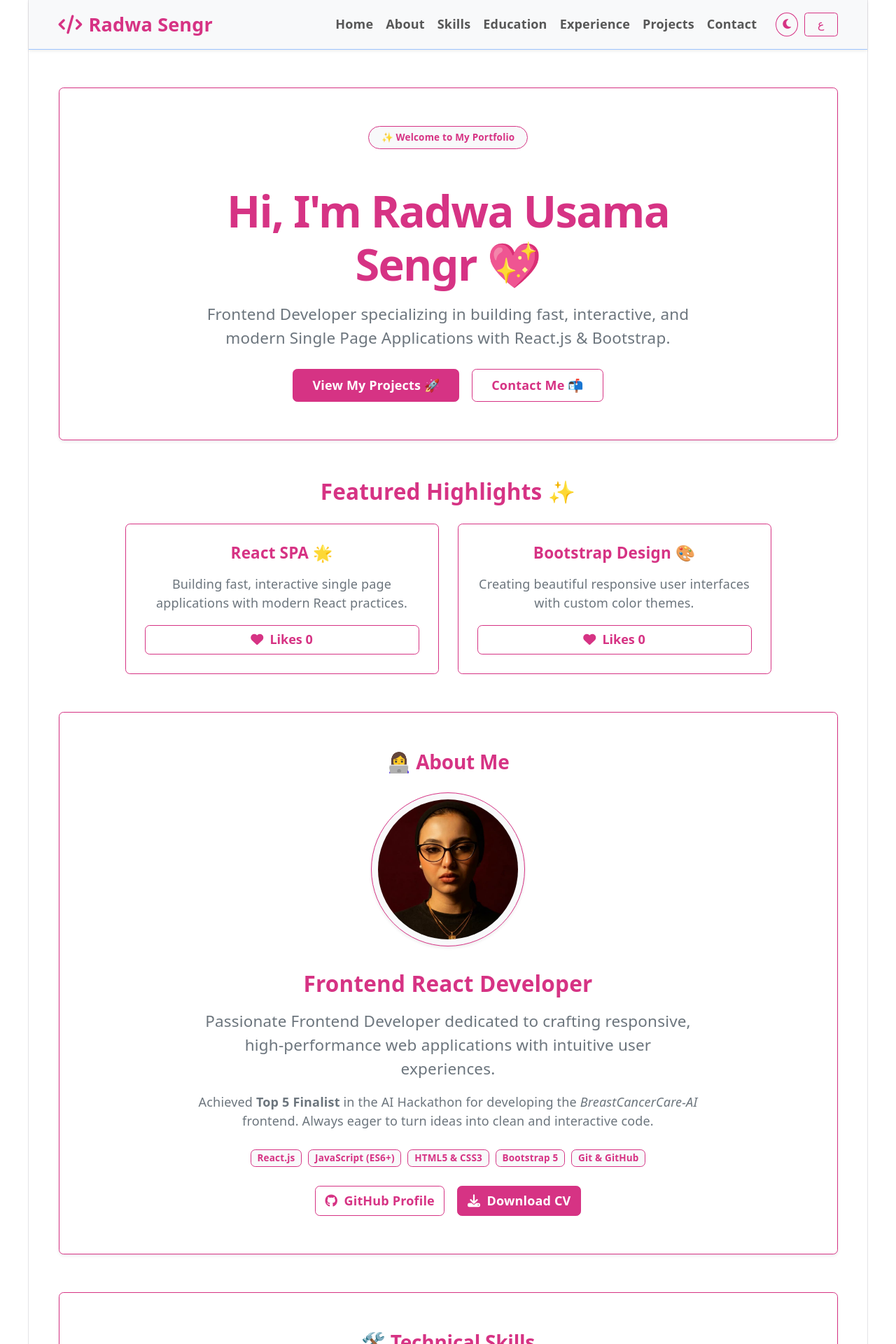
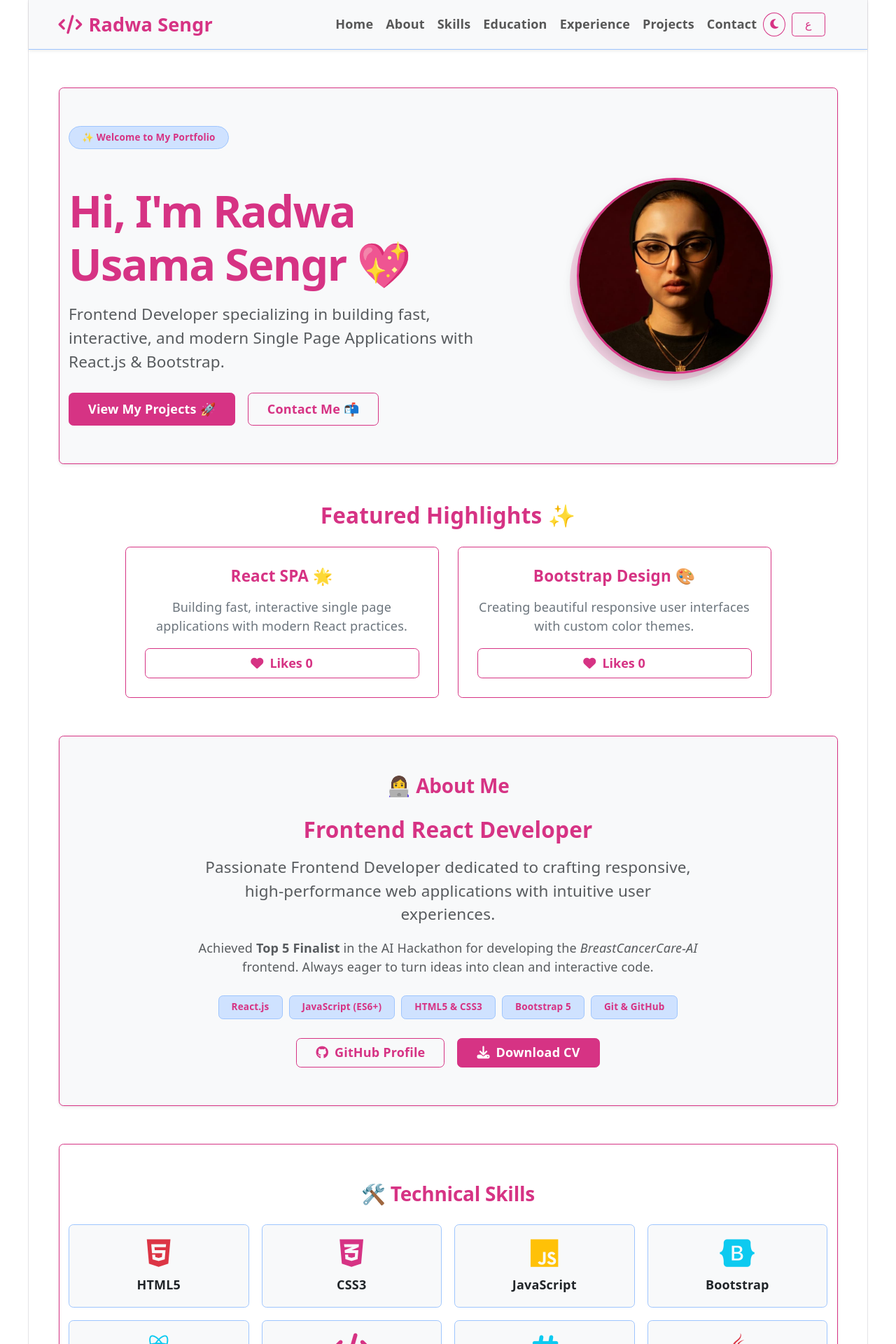
Before and after one commit to RadwaSengr/radwa-portfolio, a React (Vite) app: page / in a window 1280 px wide. Shown: the top 1920 px of the page at 70% size. Built offline with nearby package versions, Linux system fonts and the light colour scheme.

Commit message:
Add footer, social links, contact form updates, and fix localStorage state

```diff
--- a/src/About.jsx
+++ b/src/About.jsx
@@ -1,63 +1,65 @@
-import profilePic from './assets/Radwa-Sengr.jpeg';
-
-function About() {
+function About({ lang }) {
   return (
-    <section id="about" className="py-5 bg-white rounded shadow-sm border border-primary mb-5">
+    <section id="about" className="py-5 bg-body-tertiary rounded shadow-sm border border-primary mb-5">
       <div className="container">
-        <h2 className="text-primary mb-4 text-center fw-bold">👩‍💻 About Me</h2>
+        <h2 className="text-primary mb-4 text-center fw-bold">
+          {lang === 'en' ? '👩‍💻 About Me' : '👩‍💻 نبذة عني'}
+        </h2>
 
         <div className="row justify-content-center">
           <div className="col-lg-8 text-center">
 
-            <div className="mb-4">
-              <div className="p-2 bg-light rounded-circle border border-primary d-inline-block shadow-sm overflow-hidden">
-                <img
-                  src={profilePic}
-                  alt="Radwa Sengr"
-                  className="img-fluid"
-                  style={{
-                    width: "200px",
-                    height: "200px",
-                    objectFit: "cover",
-                    objectPosition: "center 20%",
-                    borderRadius: "50%"
-                  }}
-                />
-              </div>
+            <h3 className="text-primary fw-bold mb-3">
+              {lang === 'en' ? 'Frontend React Developer' : 'مطور واجهات أمامية (React)'}
+            </h3>
+
+            <p className="text-body-secondary fs-5 mb-3">
+              {lang === 'en'
+                ? 'Passionate Frontend Developer dedicated to crafting responsive, high-performance web applications with intuitive user experiences.'
+                : 'مطور واجهات أمامية شغوف وملتزم بتصميم تطبيقات ويب متجاوبة وعالية الأداء مع تجارب مستخدم بديهية ومريحة.'
+              }
+            </p>
+
+            <p className="text-body-secondary mb-4">
+              {lang === 'en' ? (
+                <>
+                  Achieved <strong>Top 5 Finalist</strong> in the AI Hackathon for developing the <em>BreastCancerCare-AI</em> frontend. Always eager to turn ideas into clean and interactive code.
+                </>
+              ) : (
+                <>
+                  وصلت إلى قائمة <strong>أفضل 5 مشاريع نهائية</strong> في هاكاثون الذكاء الاصطناعي لتطوير الواجهة الأمامية لمشروع <em>BreastCancerCare-AI</em>. مستعد دائماً لتحويل الأفكار إلى كود نظيف وتفاعلي.
+                </>
+              )}
+            </p>
+
+            {/* قسم المهارات (يظل كما هو لأنه مصطلحات تقنية) */}
+            <div className="d-flex flex-wrap gap-2 justify-content-center mt-3">
+              <span className="badge bg-primary-subtle text-primary border border-primary-subtle px-3 py-2">React.js</span>
+              <span className="badge bg-primary-subtle text-primary border border-primary-subtle px-3 py-2">JavaScript (ES6+)</span>
+              <span className="badge bg-primary-subtle text-primary border border-primary-subtle px-3 py-2">HTML5 & CSS3</span>
+              <span className="badge bg-primary-subtle text-primary border border-primary-subtle px-3 py-2">Bootstrap 5</span>
+              <span className="badge bg-primary-subtle text-primary border border-primary-subtle px-3 py-2">Git & GitHub</span>
             </div>
 
-            <h3 className="text-primary fw-bold mb-3">Frontend React Developer</h3>
-            <p className="text-secondary fs-5 mb-3">
-              Passionate Frontend Developer dedicated to crafting responsive, high-performance web applications with intuitive user experiences.
-            </p>
-            <p className="text-secondary mb-4">
-              Achieved <strong>Top 5 Finalist</strong> in the AI Hackathon for developing the <em>BreastCancerCare-AI</em> frontend. Always eager to turn ideas into clean and interactive code.
-            </p>
-
-            <div className="d-flex flex-wrap gap-2 justify-content-center mt-3">
-              <span className="badge bg-light text-primary border border-primary">React.js</span>
-              <span className="badge bg-light text-primary border border-primary">JavaScript (ES6+)</span>
-              <span className="badge bg-light text-primary border border-primary">HTML5 & CSS3</span>
-              <span className="badge bg-light text-primary border border-primary">Bootstrap 5</span>
-              <span className="badge bg-light text-primary border border-primary">Git & GitHub</span>
-            </div>
-
+            {/* الأزرار */}
             <div className="mt-4 d-flex flex-wrap gap-3 justify-content-center">
               <a
                 href="https://github.com/RadwaSengr"
                 target="_blank"
                 rel="noreferrer"
-                className="btn btn-outline-primary fw-bold"
+                className="btn btn-outline-primary fw-bold px-4"
               >
-                <i className="fa-brands fa-github me-1"></i> GitHub Profile
+                <i className="fa-brands fa-github me-2"></i>
+                {lang === 'en' ? 'GitHub Profile' : 'حسابي على GitHub'}
               </a>
 
               <a
                 href={`${import.meta.env.BASE_URL}Radwa%20Usama%20Sengr%20-%20CV%20(1).pdf`}
                 download="Radwa_Sengr_Frontend_CV.pdf"
-                className="btn btn-primary fw-bold"
+                className="btn btn-primary fw-bold px-4"
               >
-                <i className="fa-solid fa-download me-1"></i> Download CV
+                <i className="fa-solid fa-download me-2"></i>
+                {lang === 'en' ? 'Download CV' : 'تحميل السيرة الذاتية'}
               </a>
             </div>
 
--- a/src/App.jsx
+++ b/src/App.jsx
@@ -1,4 +1,4 @@
-import { useState } from 'react';
+import { useState, useEffect } from 'react';
 import Navbar from './Navbar';
 import Home from './Home';
 import About from './About';
@@ -9,40 +9,46 @@ import Projects from './Projects';
 import Contact from './Contact';
 import Card from './Card';
 import ScrollToTop from './ScrollToTop';
+import Footer from './Footer'; // 🌟 استيراد مكون الفوتر الجديد
 
 function App() {
-  const [lang, setLang] = useState('en');
-  const [isDarkMode, setIsDarkMode] = useState(false);
+  // جلب اللغة والـ Theme من LocalStorage (وإذا لم يوجد، ضع الافتراضي)
+  const [lang, setLang] = useState(() => localStorage.getItem('lang') || 'en');
+  const [theme, setTheme] = useState(() => localStorage.getItem('theme') || 'light');
 
-  const toggleTheme = () => {
-    const nextTheme = !isDarkMode;
-    setIsDarkMode(nextTheme);
-
-    if (nextTheme) {
+  // التأثير الأول: تحديث الـ Theme في الـ DOM والـ LocalStorage
+  useEffect(() => {
+    localStorage.setItem('theme', theme);
+    if (theme === 'dark') {
       document.documentElement.setAttribute('data-theme', 'dark');
       document.documentElement.setAttribute('data-bs-theme', 'dark');
     } else {
       document.documentElement.removeAttribute('data-theme');
       document.documentElement.setAttribute('data-bs-theme', 'light');
     }
-  };
+  }, [theme]);
 
-  const toggleLanguage = () => {
-    const newLang = lang === 'en' ? 'ar' : 'en';
-    setLang(newLang);
-    document.documentElement.dir = newLang === 'en' ? 'ltr' : 'rtl';
-  };
+  // التأثير الثاني: تحديث اللغة واتجاه الصفحة في الـ DOM والـ LocalStorage
+  useEffect(() => {
+    localStorage.setItem('lang', lang);
+    document.documentElement.dir = lang === 'ar' ? 'rtl' : 'ltr';
+    document.documentElement.lang = lang;
+  }, [lang]);
+
+  // دوال التبديل التي سنمررها للـ Navbar
+  const toggleTheme = () => setTheme(prevTheme => prevTheme === 'light' ? 'dark' : 'light');
+  const toggleLanguage = () => setLang(prevLang => prevLang === 'en' ? 'ar' : 'en');
 
   return (
     <div className="d-flex flex-column min-vh-100">
       <Navbar
+        theme={theme}
         toggleTheme={toggleTheme}
-        isDarkMode={isDarkMode}
+        lang={lang}
         toggleLanguage={toggleLanguage}
-        lang={lang}
       />
 
-      <main className="container my-4">
+      <main className="container my-4 flex-grow-1">
         <Home lang={lang} />
 
         <section className="mb-5 text-center">
@@ -72,45 +78,21 @@ function App() {
         </section>
 
         <About lang={lang} />
-
         <Skills lang={lang} />
-
         <Education lang={lang} />
         <Experience lang={lang} />
-
         <Projects lang={lang} />
-
         <Contact lang={lang} />
       </main>
 
       <ScrollToTop />
 
-      <footer className="bg-white text-center py-4 border-top border-primary mt-auto">
-        <div className="container">
-          <div className="d-flex justify-content-center gap-4 mb-2">
-            <a href="mailto:radwasengr44@gmail.com" className="text-primary fs-3 card-hover" title="Email Me">
-              <i className="fa-solid fa-envelope"></i>
-            </a>
-            <a href="https://www.linkedin.com/in/radwa-s-2b4079306" target="_blank" rel="noopener noreferrer" className="text-primary fs-3 card-hover" title="LinkedIn Profile">
-              <i className="fa-brands fa-linkedin"></i>
-            </a>
-            <a href="https://github.com/RadwaSengr" target="_blank" rel="noopener noreferrer" className="text-primary fs-3 card-hover" title="GitHub Profile">
-              <i className="fa-brands fa-github"></i>
-            </a>
-            <a href="https://www.facebook.com/share/19WkpMHX4a/" target="_blank" rel="noopener noreferrer" className="text-primary fs-3 card-hover" title="Facebook Profile">
-              <i className="fa-brands fa-facebook"></i>
-            </a>
-          </div>
-
-          <p className="text-primary mb-0 mt-2 fw-semibold">
-            {lang === 'en'
-              ? '© 2026 | Built with 💖 by Radwa Usama Sengr'
-              : '© 2026 | صُنع بحب 💖 بواسطة رضوى أسامة سنجر'}
-          </p>
-        </div>
-      </footer>
+      {/* 🌟 استخدام مكون الفوتر المنفصل الذي يحتوي على وسائل التواصل */}
+      <Footer lang={lang} />
     </div>
   );
 }
 
+App.displayName = 'App';
+
 export default App;
--- /dev/null
+++ b/src/Footer.jsx
@@ -0,0 +1,70 @@
+// ملف: src/components/Footer.jsx
+
+function Footer({ lang }) {
+  const currentYear = new Date().getFullYear();
+
+  return (
+    <footer className="py-4 bg-body-tertiary border-top border-primary-subtle text-center mt-auto">
+      <div className="container">
+
+        {/* وسائل التواصل الاجتماعي 🌟 */}
+        <div className="d-flex justify-content-center gap-3 mb-4">
+          <a
+            href="mailto:radwasengr44@gmail.com"
+            className="btn btn-outline-primary rounded-circle shadow-sm"
+            style={{ width: '45px', height: '45px', display: 'flex', alignItems: 'center', justifyContent: 'center' }}
+            title="Email"
+          >
+            <i className="fa-solid fa-envelope fs-5"></i>
+          </a>
+
+          <a
+            href="https://www.linkedin.com/in/radwa-s-2b4079306"
+            target="_blank"
+            rel="noreferrer"
+            className="btn btn-outline-primary rounded-circle shadow-sm"
+            style={{ width: '45px', height: '45px', display: 'flex', alignItems: 'center', justifyContent: 'center' }}
+            title="LinkedIn"
+          >
+            <i className="fa-brands fa-linkedin-in fs-5"></i>
+          </a>
+
+          <a
+            href="https://github.com/RadwaSengr"
+            target="_blank"
+            rel="noreferrer"
+            className="btn btn-outline-primary rounded-circle shadow-sm"
+            style={{ width: '45px', height: '45px', display: 'flex', alignItems: 'center', justifyContent: 'center' }}
+            title="GitHub"
+          >
+            <i className="fa-brands fa-github fs-5"></i>
+          </a>
+
+          <a
+            href="https://www.facebook.com/share/19WkpMHX4a/"
+            target="_blank"
+            rel="noreferrer"
+            className="btn btn-outline-primary rounded-circle shadow-sm"
+            style={{ width: '45px', height: '45px', display: 'flex', alignItems: 'center', justifyContent: 'center' }}
+            title="Facebook"
+          >
+            <i className="fa-brands fa-facebook-f fs-5"></i>
+          </a>
+        </div>
+
+        {/* حقوق النشر */}
+        <p className="mb-1 text-body-secondary fw-semibold">
+          {lang === 'en'
+            ? `© ${currentYear} Radwa Usama Sengr. All rights reserved.`
+            : `© ${currentYear} رضوى أسامة سنجر. جميع الحقوق محفوظة.`}
+        </p>
+        <p className="small text-primary mb-0 fw-bold">
+          Built with React & Bootstrap 💖
+        </p>
+
+      </div>
+    </footer>
+  );
+}
+
+export default Footer;
--- a/src/Home.jsx
+++ b/src/Home.jsx
@@ -1,27 +1,56 @@
-function Home() {
+import profilePic from './assets/Radwa-Sengr.jpeg';
+
+function Home({ lang }) {
   return (
-    <section id="home" className="py-5 bg-white rounded shadow-sm border border-primary mb-5">
+    <section id="home" className="py-5 rounded shadow-sm border border-primary mb-5 bg-body-tertiary">
       <div className="container">
-        <div className="row align-items-center">
-          <div className="col-lg-8 mx-auto text-center">
-            <span className="badge bg-light text-primary border border-primary px-3 py-2 rounded-pill mb-3">
-              ✨ Welcome to My Portfolio
+        <div className="row align-items-center flex-column-reverse flex-lg-row">
+
+          {/* قسم النصوص */}
+          <div className="col-lg-7 text-center text-lg-start mt-4 mt-lg-0">
+            <span className="badge bg-primary-subtle text-primary border border-primary-subtle px-3 py-2 rounded-pill mb-3">
+              {lang === 'en' ? '✨ Welcome to My Portfolio' : '✨ مرحباً بكم في معرض أعمالي'}
             </span>
             <h1 className="display-4 fw-bold text-primary mb-3">
-              Hi, I'm Radwa Usama Sengr 💖
+              {lang === 'en' ? "Hi, I'm Radwa Usama Sengr 💖" : "مرحباً، أنا رضوى أسامة سنجر 💖"}
             </h1>
-            <p className="lead text-secondary mb-4">
-              Frontend Developer specializing in building fast, interactive, and modern Single Page Applications with <strong>React.js</strong> & <strong>Bootstrap</strong>.
+            <p className="lead text-body-secondary mb-4">
+              {lang === 'en'
+                ? <>Frontend Developer specializing in building fast, interactive, and modern Single Page Applications with <strong>React.js</strong> & <strong>Bootstrap</strong>.</>
+                : <>مطور واجهات أمامية متخصص في بناء تطبيقات ويب سريعة وتفاعلية وحديثة باستخدام <strong>React.js</strong> و <strong>Bootstrap</strong>.</>
+              }
             </p>
-            <div className="d-flex justify-content-center gap-3">
-              <a href="#portfolio" className="btn btn-primary px-4 py-2 fw-bold">
-                View My Projects 🚀
+            <div className="d-flex justify-content-center justify-content-lg-start gap-3">
+              <a href="#projects" className="btn btn-primary px-4 py-2 fw-bold">
+                {lang === 'en' ? 'View My Projects 🚀' : 'تصفح مشاريعي 🚀'}
               </a>
               <a href="#contact" className="btn btn-outline-primary px-4 py-2 fw-bold">
-                Contact Me 📬
+                {lang === 'en' ? 'Contact Me 📬' : 'تواصل معي 📬'}
               </a>
             </div>
           </div>
+
+          {/* قسم الصورة */}
+          <div className="col-lg-5 text-center">
+            <div className="position-relative d-inline-block">
+              {/* ظل خلفي للصورة يعطيها شكلاً مميزاً */}
+              <div className="position-absolute top-0 start-0 w-100 h-100 bg-primary rounded-circle shadow" style={{ transform: 'translate(-10px, 10px)', zIndex: 0, opacity: 0.2 }}></div>
+
+              <img
+                src={profilePic}
+                alt="Radwa Sengr"
+                className="img-fluid rounded-circle border border-3 border-primary position-relative shadow"
+                style={{
+                  width: '280px',
+                  height: '280px',
+                  objectFit: 'cover',
+                  objectPosition: 'center 20%', /* 🌟 تمت إضافة التوسيط هنا 🌟 */
+                  zIndex: 1
+                }}
+              />
+            </div>
+          </div>
+
         </div>
       </div>
     </section>
--- a/src/Navbar.jsx
+++ b/src/Navbar.jsx
@@ -1,57 +1,70 @@
+import { useState } from 'react';
+
 function Navbar({ toggleTheme, isDarkMode, toggleLanguage, lang }) {
+  const [isNavOpen, setIsNavOpen] = useState(false);
+
+  const toggleNav = () => setIsNavOpen(!isNavOpen);
+  const closeNav = () => setIsNavOpen(false);
+
   return (
     <nav className="navbar navbar-expand-lg bg-body-tertiary shadow-sm sticky-top mb-4 border-bottom border-primary-subtle">
       <div className="container">
 
-        <a className="navbar-brand text-primary fw-bold fs-4" href="#home">
+        <a className="navbar-brand text-primary fw-bold fs-4" href="#home" onClick={closeNav}>
           <i className="fa-solid fa-code me-2"></i>
           {lang === 'en' ? 'Radwa Sengr' : 'رضوى سنجر'}
         </a>
 
+        <div className="d-flex align-items-center gap-2 ms-auto me-3 order-lg-2">
+          <button
+            onClick={toggleTheme}
+            className="btn btn-outline-primary btn-sm rounded-circle px-2"
+            title={lang === 'en' ? 'Toggle Theme' : 'تغيير المظهر'}
+          >
+            {isDarkMode ? <i className="fa-solid fa-sun"></i> : <i className="fa-solid fa-moon"></i>}
+          </button>
+
+          <button
+            onClick={toggleLanguage}
+            className="btn btn-outline-primary btn-sm fw-bold px-3"
+            title={lang === 'en' ? 'Change Language' : 'تغيير اللغة'}
+          >
+            {lang === 'en' ? 'ع' : 'EN'}
+          </button>
+        </div>
+
         <button
-          className="navbar-toggler border-0"
+          className="navbar-toggler border-0 order-lg-3"
           type="button"
-          data-bs-toggle="collapse"
-          data-bs-target="#navbarNav"
+          onClick={toggleNav}
           aria-label="Toggle navigation"
         >
           <span className="navbar-toggler-icon"></span>
         </button>
 
-        <div className="collapse navbar-collapse" id="navbarNav">
+        {/* روابط القائمة */}
+        <div className={`collapse navbar-collapse ${isNavOpen ? 'show' : ''} order-lg-1`}>
           <ul className="navbar-nav ms-auto align-items-center">
             <li className="nav-item">
-              <a className="nav-link fw-semibold" href="#home">{lang === 'en' ? 'Home' : 'الرئيسية'}</a>
+              <a className="nav-link fw-semibold" href="#home" onClick={closeNav}>{lang === 'en' ? 'Home' : 'الرئيسية'}</a>
             </li>
             <li className="nav-item">
-              <a className="nav-link fw-semibold" href="#about">{lang === 'en' ? 'About' : 'عني'}</a>
+              <a className="nav-link fw-semibold" href="#about" onClick={closeNav}>{lang === 'en' ? 'About' : 'عني'}</a>
             </li>
             <li className="nav-item">
-              <a className="nav-link fw-semibold" href="#skills">{lang === 'en' ? 'Skills' : 'المهارات'}</a>
+              <a className="nav-link fw-semibold" href="#skills" onClick={closeNav}>{lang === 'en' ? 'Skills' : 'المهارات'}</a>
             </li>
             <li className="nav-item">
-              <a className="nav-link fw-semibold" href="#education">{lang === 'en' ? 'Education' : 'التعليم'}</a>
+              <a className="nav-link fw-semibold" href="#education" onClick={closeNav}>{lang === 'en' ? 'Education' : 'التعليم'}</a>
             </li>
             <li className="nav-item">
-              <a className="nav-link fw-semibold" href="#experience">{lang === 'en' ? 'Experience' : 'الخبرات'}</a>
+              <a className="nav-link fw-semibold" href="#experience" onClick={closeNav}>{lang === 'en' ? 'Experience' : 'الخبرات'}</a>
             </li>
             <li className="nav-item">
-  <a className="nav-link fw-semibold" href="#projects">
-    {lang === 'en' ? 'Projects' : 'المشاريع'}
-  </a>
-</li>
+              <a className="nav-link fw-semibold" href="#projects" onClick={closeNav}>{lang === 'en' ? 'Projects' : 'المشاريع'}</a>
+            </li>
             <li className="nav-item">
-              <a className="nav-link fw-semibold" href="#contact">{lang === 'en' ? 'Contact' : 'تواصل معي'}</a>
-            </li>
-
-            <li className="nav-item ms-lg-3 mt-3 mt-lg-0 d-flex gap-2">
-              <button onClick={toggleTheme} className="btn btn-outline-primary btn-sm rounded-circle px-2" title={lang === 'en' ? 'Toggle Theme' : 'تغيير المظهر'}>
-                {isDarkMode ? <i className="fa-solid fa-sun"></i> : <i className="fa-solid fa-moon"></i>}
-              </button>
-
-              <button onClick={toggleLanguage} className="btn btn-outline-primary btn-sm fw-bold px-3" title={lang === 'en' ? 'Change Language' : 'تغيير اللغة'}>
-                {lang === 'en' ? 'ع' : 'EN'}
-              </button>
+              <a className="nav-link fw-semibold" href="#contact" onClick={closeNav}>{lang === 'en' ? 'Contact' : 'تواصل معي'}</a>
             </li>
           </ul>
         </div>
```
Also changed, not shown: src/Contact.jsx (+35 -75 lines), src/Projects.jsx (+3 -14 lines), src/Skills.jsx (+33 -4 lines).
